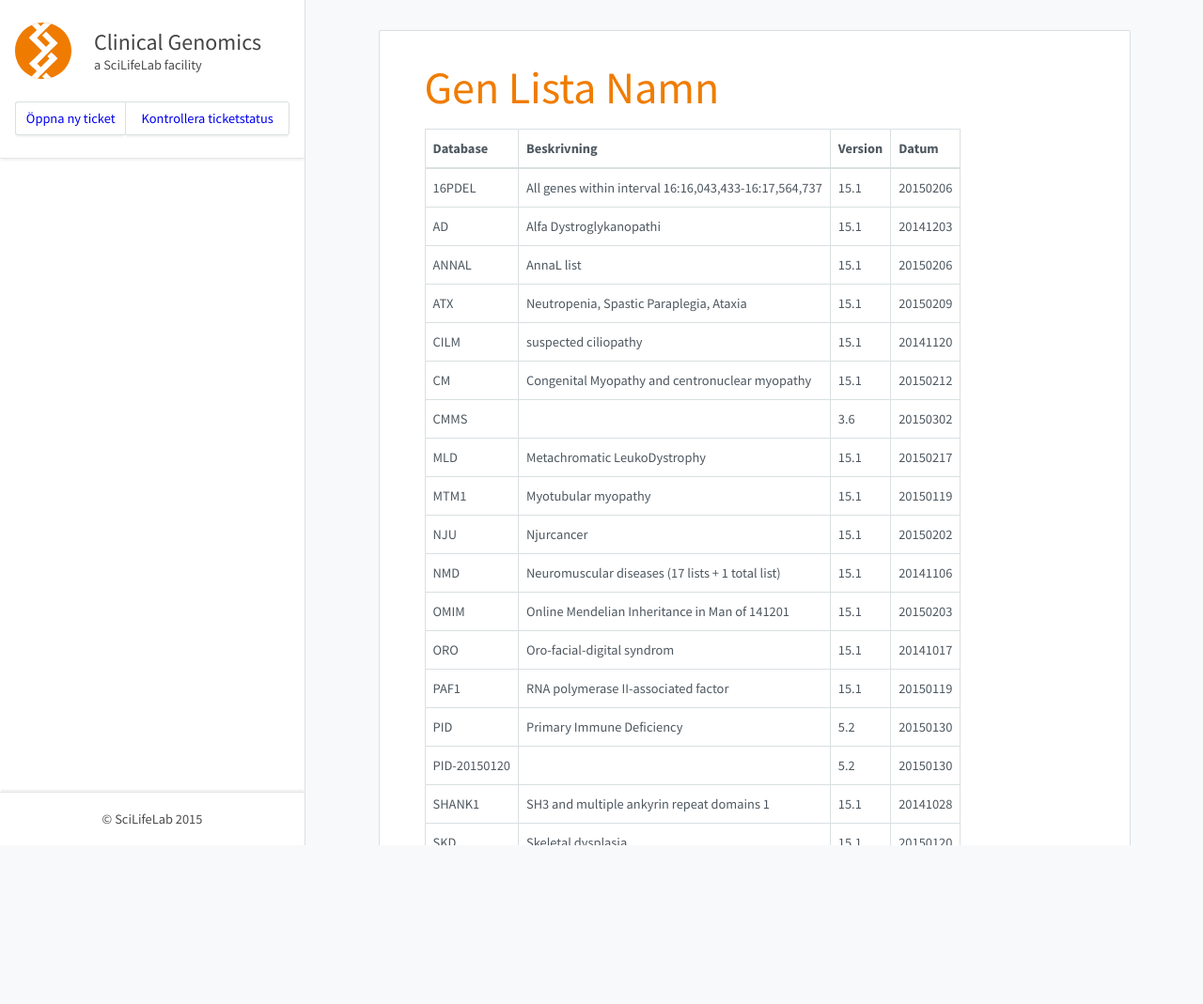
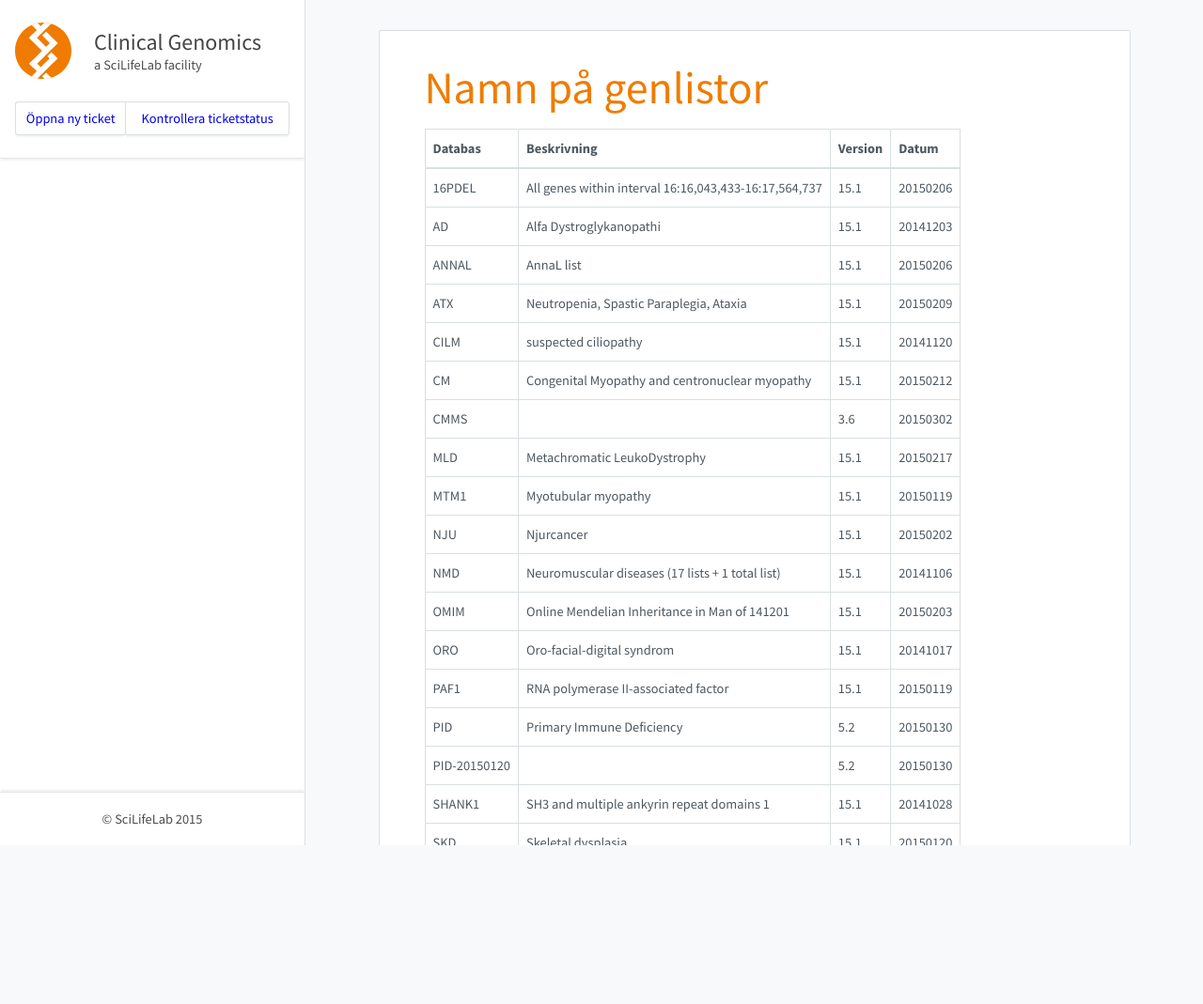
Before and after one commit to Clinical-Genomics/clinical-genomics.github.io, a Jekyll site: the page built from _pages/namnpagenlistor.md, in a window 1280 px wide. Shown: the whole page at 94% size. Built offline with Jekyll 4.4.1, drawn with Linux system fonts in a browser that asks for light colours; nearby versions of some CDN libraries.

Commit message:
Fix more Swedish

```diff
--- a/_pages/genlistanamn.md
+++ b/_pages/namnpagenlistor.md
@@ -1,12 +1,12 @@
 ---
 layout: base
-permalink: /genlistanamn/
-title: Gen Lista Namn
+permalink: /namnpagenlistor/
+title: Namn på genlistor
 ---
 
-# Gen Lista Namn
+# Namn på genlistor
 
-|Database|Beskrivning|Version|Datum|
+|Databas|Beskrivning|Version|Datum|
 |---|---|---|---|
 |16PDEL|All genes within interval 16:16,043,433-16:17,564,737|15.1|20150206|
 |AD|Alfa Dystroglykanopathi|15.1|20141203|
```
